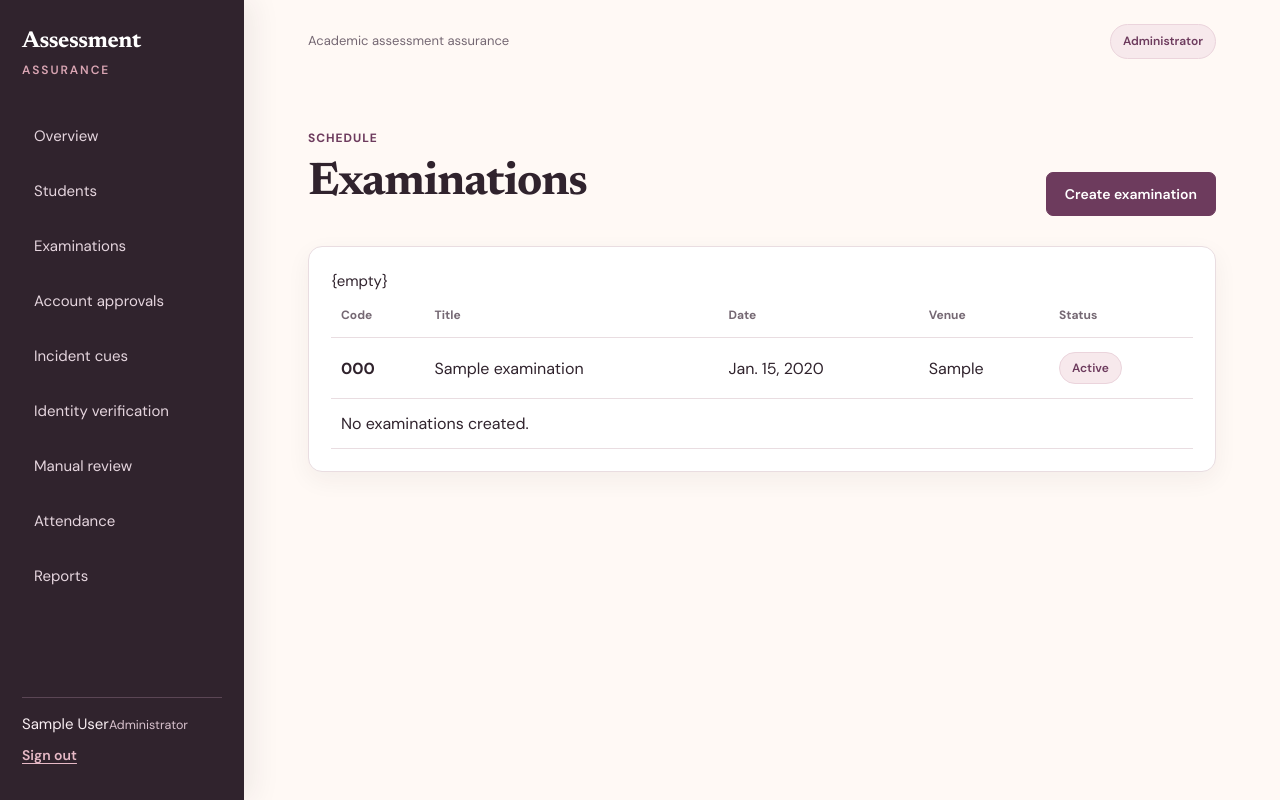
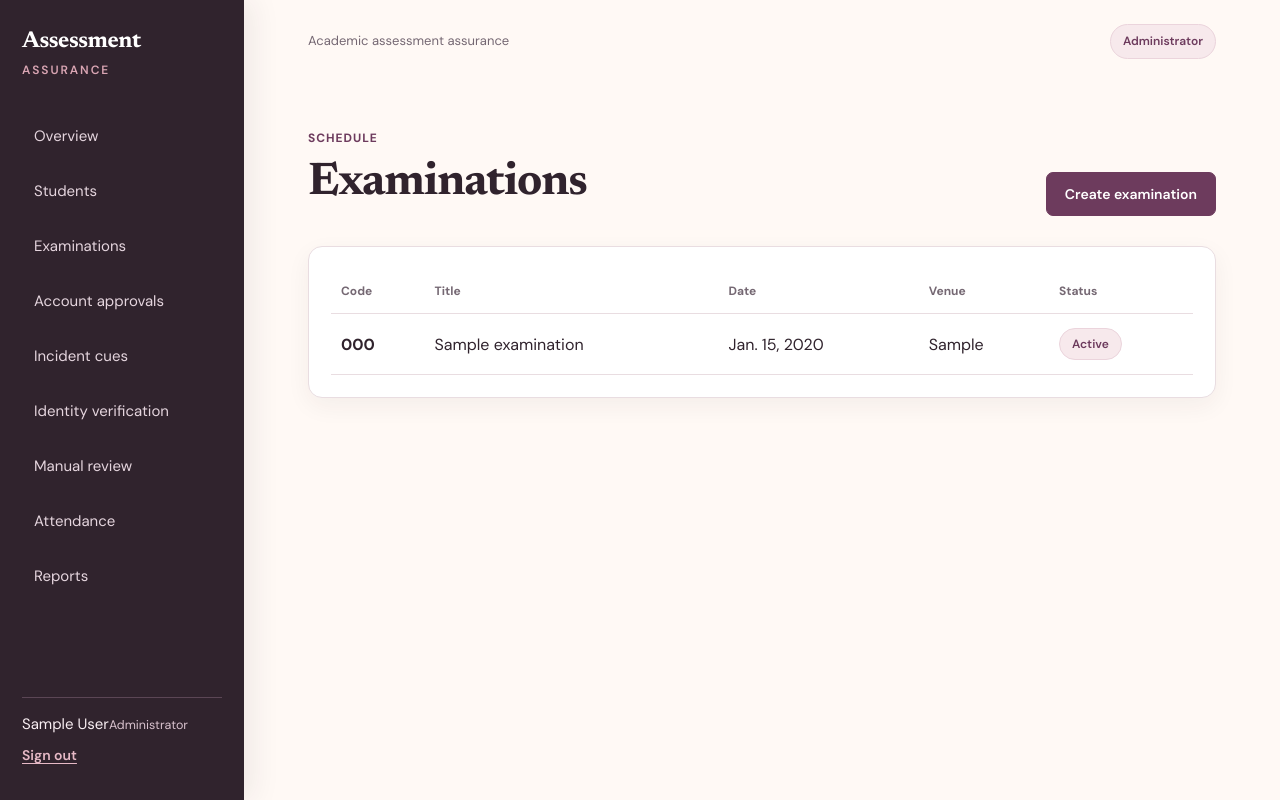
Before and after one commit to Moana-star/Academic-Assessment-Assurance-Platform, a Django app: page /examinations/ in a window 1280 px wide. Run offline with Django 5.2, Linux system fonts and the light colour scheme; a user stored in the database is signed in; tables that the repository leaves empty hold one stand-in row (values such as "Sample post").

Commit message:
Fix empty state in examination list

```diff
--- a/templates/examinations/examination_list.html
+++ b/templates/examinations/examination_list.html
@@ -1 +1 @@
-{% extends 'base.html' %}{% block content %}<div class='page-head'><div><p class='eyebrow'>Schedule</p><h1>Examinations</h1></div><a class='button' href='{% url "examination_add" %}'>Create examination</a></div><section class='panel'><table><tr><th>Code</th><th>Title</th><th>Date</th><th>Venue</th><th>Status</th></tr>{% for exam in examinations %}<tr><td><b>{{ exam.code }}</b></td><td>{{ exam.title }}</td><td>{{ exam.examination_date }}</td><td>{{ exam.venue }}</td><td><span class='status'>{{ exam.get_status_display }}</span></td></tr>{empty}<tr><td colspan='5'>No examinations created.</td></tr>{% endfor %}</table></section>{% endblock %}
+{% extends 'base.html' %}{% block content %}<div class='page-head'><div><p class='eyebrow'>Schedule</p><h1>Examinations</h1></div><a class='button' href='{% url "examination_add" %}'>Create examination</a></div><section class='panel'><table><tr><th>Code</th><th>Title</th><th>Date</th><th>Venue</th><th>Status</th></tr>{% for exam in examinations %}<tr><td><b>{{ exam.code }}</b></td><td>{{ exam.title }}</td><td>{{ exam.examination_date }}</td><td>{{ exam.venue }}</td><td><span class='status'>{{ exam.get_status_display }}</span></td></tr>{% empty %}<tr><td colspan='5'>No examinations created.</td></tr>{% endfor %}</table></section>{% endblock %}
```
